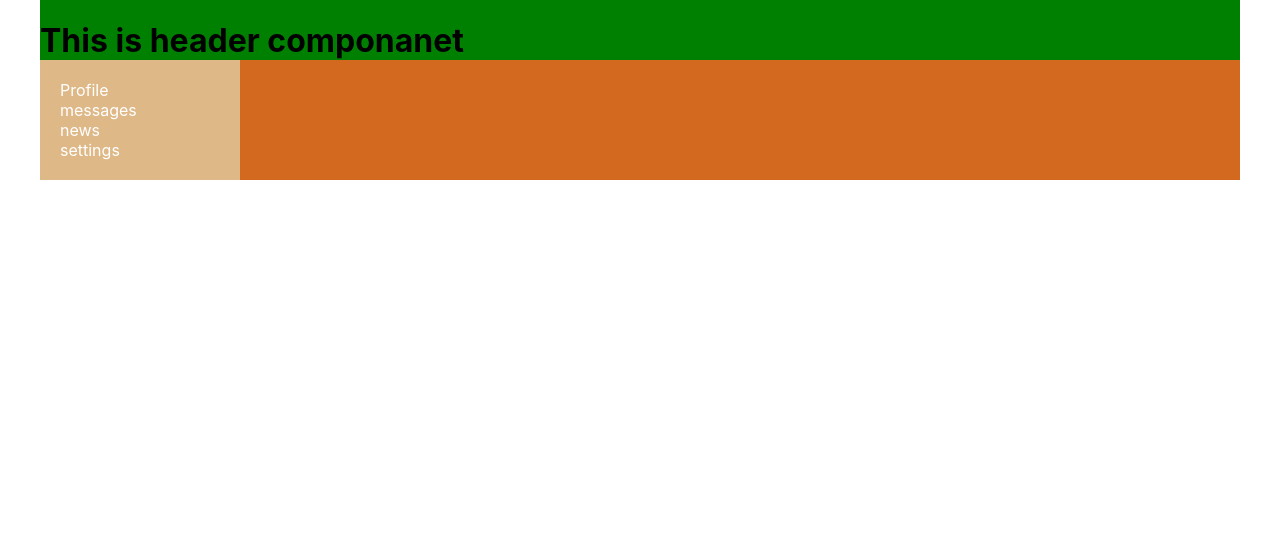
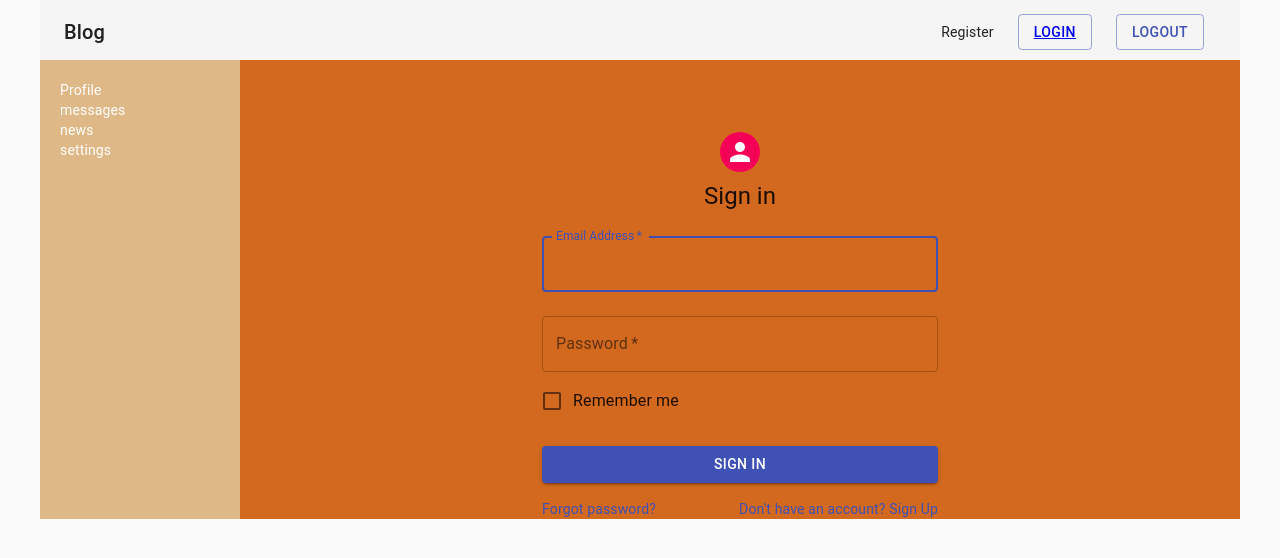
Before and after one commit to JovidYnwa/react-kabzda-1, a React (Create React App) app: page /login in a window 1280 px wide. Shown: the top 558 px of the page. Built offline with nearby package versions, Linux system fonts and the light colour scheme.

Commit message:
getting the value from material ui TextField

```diff
--- a/package.json
+++ b/package.json
@@ -3,6 +3,7 @@
   "version": "0.1.0",
   "private": true,
   "dependencies": {
+    "@material-ui/core": "^4.11.4",
     "@testing-library/jest-dom": "^4.2.4",
     "@testing-library/react": "^9.5.0",
     "@testing-library/user-event": "^7.2.1",
--- a/src/App.js
+++ b/src/App.js
@@ -7,6 +7,7 @@ import Navbar   from './componets/NavBar/NavBar';
 import News     from './componets/News/News';
 import Profile  from './componets/Profile/Profile';
 import Settings from './componets/Settings/Settings';
+import Login from './componets/Login/Login';
 
 //All of our datas instead of redux
 const App = (props) => {
@@ -20,6 +21,8 @@ const App = (props) => {
           <Route path='/dialogs'  render={() =><Dialogs store = {props.store}/>}/>
           <Route path='/news'     render={() =><News prop1={'this text comes fom prop'}/>}/>
           <Route path='/setting'  component={Settings}/>
+          <Route path='/login'  component={Login}/>
+
         </div>
       </div>
     </BrowserRouter>
--- a/src/componets/Header/Header.jsx
+++ b/src/componets/Header/Header.jsx
@@ -1,13 +1,88 @@
-import React  from 'react';
 import s from './Header.module.css';
+import React from 'react';
+import AppBar from '@material-ui/core/AppBar';
+import Toolbar from '@material-ui/core/Toolbar';
+import Typography from '@material-ui/core/Typography';
+import CssBaseline from '@material-ui/core/CssBaseline';
+import { makeStyles } from '@material-ui/core/styles';
+import { NavLink } from 'react-router-dom';
+import Link from '@material-ui/core/Link';
+import Button from '@material-ui/core/Button';
 
-const Header = () =>{
-    return <header className={s.header}>
+const useStyles = makeStyles((theme) => ({
+	appBar: {
+		borderBottom: `1px solid ${theme.palette.divider}`,
+	},
+	link: {
+		margin: theme.spacing(1, 1.5),
+	},
+	toolbarTitle: {
+		flexGrow: 1,
+	},
+}));
 
-{/*     <img src="https://encrypted-tbn0.gstatic.com/images?q=tbn:ANd9GcSYlBvlhLtiad5pUd-WbDHKHhUMY05xADR8Mw&usqp=CAU"/>
- */}
-    <h1>This is header componanet</h1>
-    </header>
+function Header() {
+	const classes = useStyles();
+	return (
+		<div className={s.header}>
+			<CssBaseline />
+			<AppBar
+				position="static"
+				color="default"
+				elevation={0}
+				className={classes.appBar}
+			>
+				<Toolbar className={classes.toolbar}>
+					<Typography
+						variant="h6"
+						color="inherit"
+						noWrap
+						className={classes.toolbarTitle}
+					>
+						<Link
+							component={NavLink}
+							to="/"
+							underline="none"
+							color="textPrimary"
+						>
+							Blog
+						</Link>
+					</Typography>
+					<nav>
+						<Link
+							color="textPrimary"
+							href="#"
+							className={classes.link}
+							component={NavLink}
+							to="/register"
+						>
+							Register
+						</Link>
+					</nav>
+					<Button
+						href="#"
+						color="primary"
+						variant="outlined"
+						className={classes.link}
+						component={NavLink}
+						to="/login"
+					>
+                    <NavLink to='/login' >Login</NavLink>
+					</Button>
+					<Button
+						href="#"
+						color="primary"
+						variant="outlined"
+						className={classes.link}
+						component={NavLink}
+						to="/logout"
+					>
+						Logout
+					</Button>
+				</Toolbar>
+			</AppBar>
+		</div>
+	);
 }
 
 export default Header;
--- /dev/null
+++ b/src/componets/Login/Login.jsx
@@ -0,0 +1,114 @@
+import React, { useState } from 'react';
+import { useHistory } from 'react-router-dom';
+//MaterialUI
+import Avatar from '@material-ui/core/Avatar';
+import Button from '@material-ui/core/Button';
+import CssBaseline from '@material-ui/core/CssBaseline';
+import TextField from '@material-ui/core/TextField';
+import FormControlLabel from '@material-ui/core/FormControlLabel';
+import Checkbox from '@material-ui/core/Checkbox';
+import Link from '@material-ui/core/Link';
+import Grid from '@material-ui/core/Grid';
+import Typography from '@material-ui/core/Typography';
+import { makeStyles } from '@material-ui/core/styles';
+import Container from '@material-ui/core/Container';
+
+const useStyles = makeStyles((theme) => ({
+	paper: {
+		marginTop: theme.spacing(8),
+		display: 'flex',
+		flexDirection: 'column',
+		alignItems: 'center',
+	},
+	avatar: {
+		margin: theme.spacing(1),
+		backgroundColor: theme.palette.secondary.main,
+	},
+	form: {
+		width: '100%', // Fix IE 11 issue.
+		marginTop: theme.spacing(1),
+	},
+	submit: {
+		margin: theme.spacing(3, 0, 2),
+	},
+}));
+
+
+
+const  Login =()=> {
+	const classes = useStyles();
+
+    const [value, setValue] = useState("");
+
+    const handleSubmit =(e)=>{
+        console.log(e.target.value);
+        setValue(e.target.value);
+        }
+
+	return (
+		<Container component="main" maxWidth="xs">
+			<CssBaseline />
+			<div className={classes.paper}>
+				<Avatar className={classes.avatar}></Avatar>
+				<Typography component="h1" variant="h5">
+					Sign in
+				</Typography>
+				<form className={classes.form} noValidate>
+					<TextField
+						variant="outlined"
+						margin="normal"
+						required
+						fullWidth
+						id="email"
+						label="Email Address"
+						name="email"
+						autoComplete="email"
+						autoFocus
+                        value={value}
+						onChange={handleSubmit}
+					/>
+					<TextField
+						variant="outlined"
+						margin="normal"
+						required
+						fullWidth
+						name="password"
+						label="Password"
+						type="password"
+						id="password"
+						autoComplete="current-password"
+						onChange={e =>this.password=e.target.value}
+					/>
+					<FormControlLabel
+						control={<Checkbox value="remember" color="primary" />}
+						label="Remember me"
+					/>
+					<Button
+						type="submit"
+						fullWidth
+						variant="contained"
+						color="primary"
+						className={classes.submit}
+						onClick={handleSubmit}
+					>
+						Sign In
+					</Button>
+					<Grid container>
+						<Grid item xs>
+							<Link href="#" variant="body2">
+								Forgot password?
+							</Link>
+						</Grid>
+						<Grid item>
+							<Link href="#" variant="body2">
+								{"Don't have an account? Sign Up"}
+							</Link>
+						</Grid>
+					</Grid>
+				</form>
+			</div>
+		</Container>
+	);
+}
+
+export default Login;
--- a/src/componets/NavBar/NavBar.jsx
+++ b/src/componets/NavBar/NavBar.jsx
@@ -16,6 +16,7 @@ const Navbar = () =>{
     <div className = {s.item}>
     <NavLink to='/settinsg' activeClassName={s.activeLink}>settings</NavLink>
     </div>
+
   </nav>
 }
 
```
Also changed, not shown: 1 other file (tests, documents, lock files or other folders).
